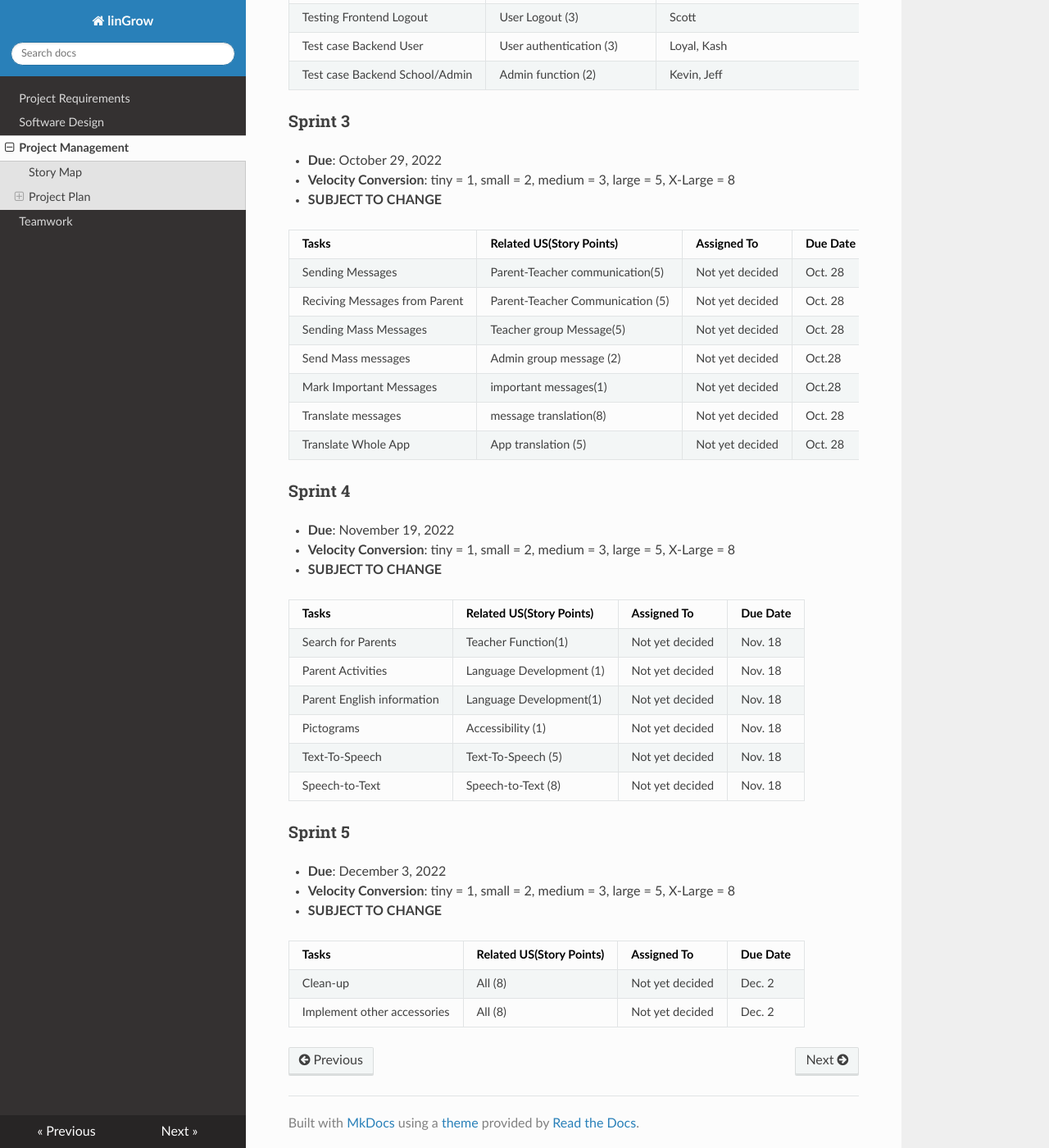
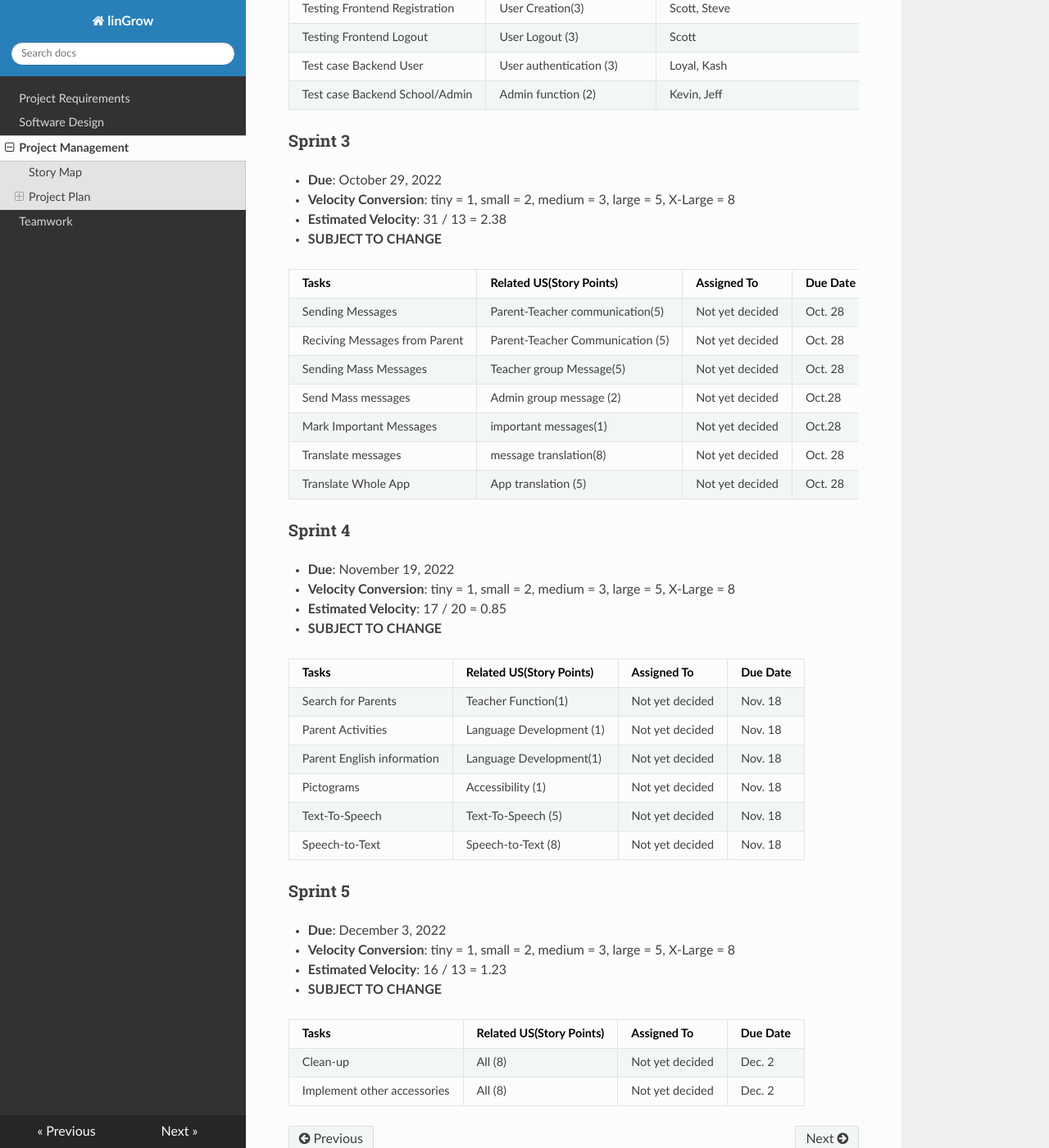
Before and after one commit to UAlbertaSu/linGrow, an MkDocs documentation site: the page built from docs/management.md, in a window 1280 px wide and 1400 px high, scrolled down 1923 px. Shown: the whole window at 82% size. Built offline with MkDocs 1.6.1, drawn with Linux system fonts in a browser that asks for light colours; nearby versions of some CDN libraries; some of the changed text lies outside the part shown.

```diff
--- a/docs/management.md
+++ b/docs/management.md
@@ -28,6 +28,7 @@
 
 * **Due**: October 15, 2022
 * **Velocity Conversion**: tiny = 1, small = 2, medium = 3, large = 5, X-Large = 8
+* **Estimated Velocity**: 34 / 22 = 1.54
 
 | Tasks                     | Related US(Story Points)   | Assigned To                    | Due Date|
 |---------------------------|-----------------|---------------------------------------------|---------|
@@ -51,6 +52,7 @@
 
 * **Due**: October 29, 2022
 * **Velocity Conversion**: tiny = 1, small = 2, medium = 3, large = 5, X-Large = 8
+* **Estimated Velocity**: 31 / 13 = 2.38
 * **SUBJECT TO CHANGE**
 
 | Tasks                     | Related US(Story Points)   | Assigned To                    | Due Date|
@@ -67,6 +69,8 @@
 
 * **Due**: November 19, 2022
 * **Velocity Conversion**: tiny = 1, small = 2, medium = 3, large = 5, X-Large = 8
+* **Estimated Velocity**: 17 / 20 = 0.85
+
 * **SUBJECT TO CHANGE**
 
 | Tasks                     | Related US(Story Points)   | Assigned To                    | Due Date|
@@ -83,6 +87,7 @@
 
 * **Due**: December 3, 2022
 * **Velocity Conversion**: tiny = 1, small = 2, medium = 3, large = 5, X-Large = 8
+* **Estimated Velocity**: 16 / 13 = 1.23
 * **SUBJECT TO CHANGE**
 
 | Tasks                     | Related US(Story Points)   | Assigned To                    | Due Date|
```
Also changed, not shown: README.md (+12 -0 lines).
